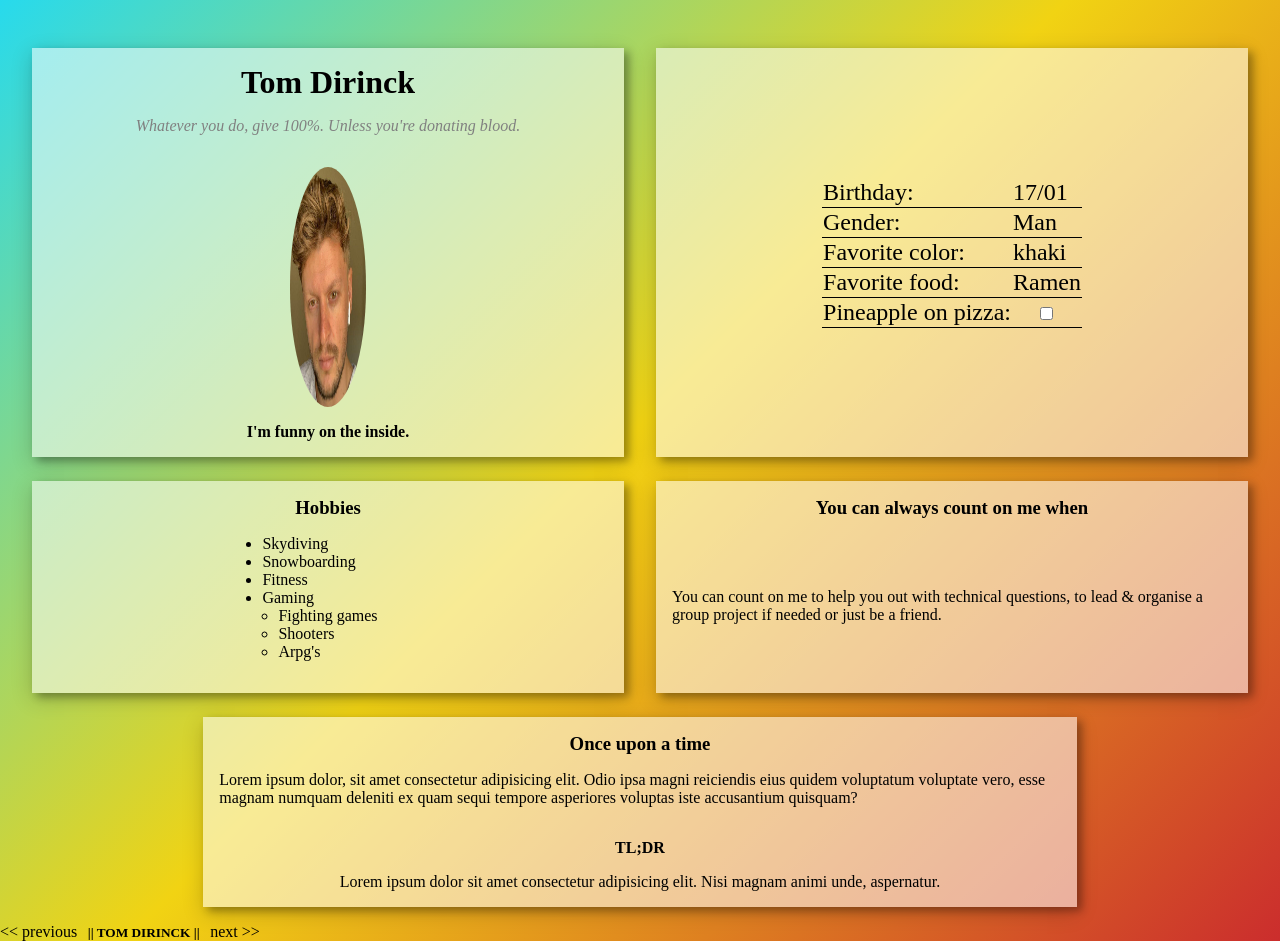
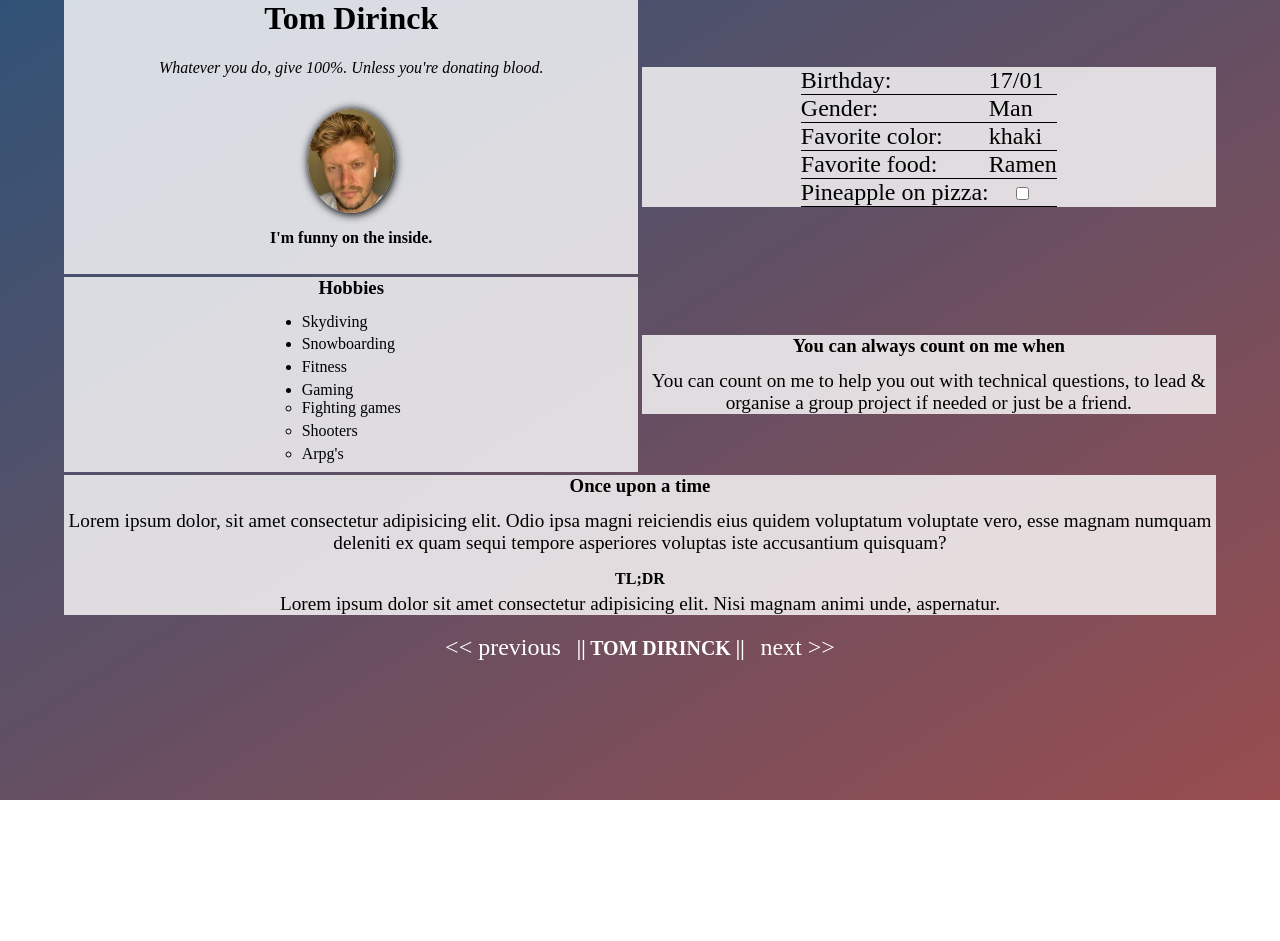
Before and after one commit to penous/css-introduction, a plain HTML site: page index.html in a window 1280 px wide. After the commit the page ends 800 px from the top, so only its background shows below. Drawn offline with Linux system fonts and the light colour scheme.

Commit message:
Updated html and added new css file.

```diff
--- a/css/style.css
+++ b/css/style.css
@@ -19,15 +19,14 @@ div > * {
 
 img {
   max-width: 20%;
-  height: 15em;
+  /* height: 15em; */
   border-radius: 50%;
 }
 
 div {
   display: grid;
-  justify-content: center;
   justify-items: center;
-  /* align-items: center; */
+  align-items: center;
   max-width: 70%;
   margin: 1.5em 1em 0;
   box-shadow: 5px 4px 8px 0 rgba(0, 0, 0, 0.3), 0 6px 20px 0 rgba(0, 0, 0, 0.19);
--- /dev/null
+++ b/css/style2.css
@@ -0,0 +1,118 @@
+* {
+  margin: 0;
+  padding: 0;
+  box-sizing: border-box;
+}
+
+body {
+  background: white;
+  background: linear-gradient(
+    to top left,
+    rgba(245, 70, 66, 0.75),
+    rgba(8, 83, 156, 0.75)
+  );
+  height: 100vh;
+}
+
+.overlay {
+  background: rgba(20, 23, 31, 0.42);
+  height: 100vh;
+}
+
+p {
+  font-size: 1.2em;
+}
+
+img {
+  border-radius: 50%;
+  max-width: 15%;
+  box-shadow: 1px 1px 9px 1px black;
+  margin: 1em 0;
+}
+
+h1,
+h3,
+h4 {
+  margin-bottom: 0.7em;
+}
+
+a {
+  text-decoration: none;
+  color: white;
+}
+
+/* .card-body.list {
+  display: table;
+  margin: 0 auto;
+} */
+
+ul > li {
+  padding: 0 0 0.3em;
+}
+
+table {
+  border-collapse: collapse;
+  margin: auto;
+}
+
+td {
+  font-size: 1.5em;
+  border-bottom: 1px black solid;
+}
+
+.check {
+  text-align: center;
+}
+
+.tldr {
+  margin-top: 1em;
+  margin-bottom: 0.3em;
+}
+
+.quote,
+.desc {
+  padding: 0 0 1em 0;
+}
+
+.container {
+  width: 90%;
+  max-height: 90%;
+  margin: auto;
+  display: flex;
+  flex-wrap: wrap;
+  justify-content: center;
+  align-items: center;
+  gap: 0.2em;
+}
+
+.card {
+  background: rgba(255, 255, 255, 0.8);
+  flex: 1 1 40%;
+}
+
+.card-body {
+  display: grid;
+  /* max-width: 95%; */
+  justify-items: center;
+  align-items: center;
+}
+
+.card-body > p,
+i,
+h1,
+h3,
+h4 {
+  text-align: center;
+}
+
+footer {
+  margin-top: 1.2rem;
+  color: white;
+  text-align: center;
+  font-size: 1.5em;
+}
+
+.name {
+  display: inline;
+  margin: 0 0.5em;
+}
--- a/index.html
+++ b/index.html
@@ -4,12 +4,15 @@
     <meta charset="UTF-8" />
     <meta http-equiv="X-UA-Compatible" content="IE=edge" />
     <meta name="viewport" content="width=device-width, initial-scale=1.0" />
-    <link rel="stylesheet" href="./css/style.css" />
+    <!-- <link rel="stylesheet" href="./css/style.css" /> -->
+    <link rel="stylesheet" href="./css/style2.css" />
     <title>Introduction</title>
   </head>
   <body>
+    <div class="overlay">
       <div class="container">
-      <div class="header">
+        <div class="card">
+          <div class="card-body">
             <h1 class="bigh">Tom Dirinck</h1>
             <i class="quote"
               >Whatever you do, give 100%. Unless you're donating blood.</i
@@ -17,8 +20,10 @@
             <img src="./img/Tom_Dirinck.jpg" alt="Tom was here" />
             <h4 class="desc">I'm funny on the inside.</h4>
           </div>
+        </div>
 
-      <div class="table">
+        <div class="card">
+          <div class="card-body">
             <table>
               <tr>
                 <td>Birthday:</td>
@@ -44,8 +49,10 @@
               </tr>
             </table>
           </div>
+        </div>
 
-      <div class="hobbies">
+        <div class="card">
+          <div class="card-body list">
             <h3 class="medh">Hobbies</h3>
             <ul>
               <li>Skydiving</li>
@@ -61,34 +68,41 @@
               </li>
             </ul>
           </div>
+        </div>
 
-      <div class="contributions">
+        <div class="card">
+          <div class="card-body">
             <h3 class="medh">You can always count on me when</h3>
             <p>
-          You can count on me to help you out with technical questions, to lead
-          & organise a group project if needed or just be a friend.
+              You can count on me to help you out with technical questions, to
+              lead & organise a group project if needed or just be a friend.
             </p>
           </div>
+        </div>
 
-      <div class="story">
+        <div class="card">
+          <div class="card-body">
             <h3 class="medh">Once upon a time</h3>
             <p>
-          Lorem ipsum dolor, sit amet consectetur adipisicing elit. Odio ipsa
-          magni reiciendis eius quidem voluptatum voluptate vero, esse magnam
-          numquam deleniti ex quam sequi tempore asperiores voluptas iste
-          accusantium quisquam?
+              Lorem ipsum dolor, sit amet consectetur adipisicing elit. Odio
+              ipsa magni reiciendis eius quidem voluptatum voluptate vero, esse
+              magnam numquam deleniti ex quam sequi tempore asperiores voluptas
+              iste accusantium quisquam?
             </p>
             <h4 class="tldr">TL;DR</h4>
             <p>
-          Lorem ipsum dolor sit amet consectetur adipisicing elit. Nisi magnam
-          animi unde, aspernatur.
+              Lorem ipsum dolor sit amet consectetur adipisicing elit. Nisi
+              magnam animi unde, aspernatur.
             </p>
           </div>
         </div>
+      </div>
+
       <footer>
         <a href="#" rel="noopener noreferrer">&lt;&lt; previous</a>
         <h5 class="name">|| TOM DIRINCK ||</h5>
         <a href="#">next &gt;&gt;</a>
       </footer>
+    </div>
   </body>
 </html>
```
Lines whose indentation alone changed are shown as unchanged.
